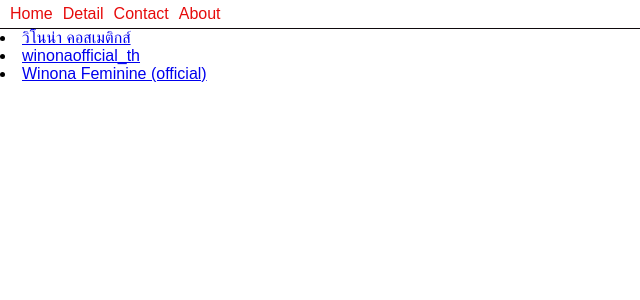
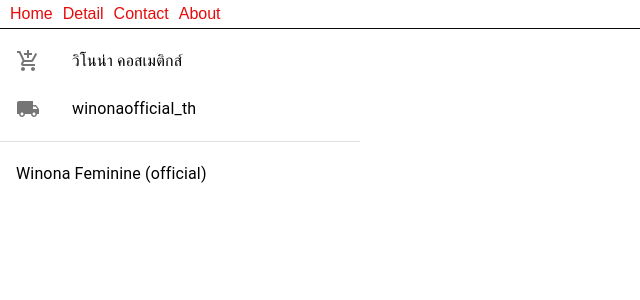
Before and after one commit to winonafeminine/react-dashboard, a React (Create React App) app: page /contact in a window 1280 px wide. Shown: the top 300 px of the page, without its empty margins (0-640 px from the left). Built offline with nearby package versions, Linux system fonts and the light colour scheme.

Commit message:
first use of mui

```diff
--- a/package.json
+++ b/package.json
@@ -3,6 +3,9 @@
   "version": "0.1.0",
   "private": true,
   "dependencies": {
+    "@emotion/react": "^11.6.0",
+    "@emotion/styled": "^11.6.0",
+    "@mui/icons-material": "^5.2.0",
     "@mui/material": "^5.2.0",
     "@testing-library/jest-dom": "^5.15.1",
     "@testing-library/react": "^11.2.7",
--- a/src/components/contents/contact/Contact.js
+++ b/src/components/contents/contact/Contact.js
@@ -1,17 +1,47 @@
 import React from 'react'
+import Box from '@mui/material/Box';
+import List from '@mui/material/List';
+import ListItem from '@mui/material/ListItem';
+import ListItemButton from '@mui/material/ListItemButton';
+import ListItemIcon from '@mui/material/ListItemIcon';
+import ListItemText from '@mui/material/ListItemText';
+import Divider from '@mui/material/Divider';
+import AddShoppingCartIcon from '@mui/icons-material/AddShoppingCart';
+import LocalShippingIcon from '@mui/icons-material/LocalShipping';
 
-
-function Contact() {
-    return (
-        <div>
-           <ui>
-           <li><a href = "https://web.facebook.com/WinonaCosmetic/?_rdc=1&_rdr">วิโนน่า คอสเมติกส์</a></li>
-           <li> <a href = "https://www.instagram.com/winonaofficial_th/">winonaofficial_th</a></li>
-           <li> <a href = "https://www.winonafeminine.com/en">Winona Feminine (official) </a></li>
-           </ui>
-        </div>
-
-    )
+export default function Contact() {
+  return (
+    <Box sx={{ width: '100%', maxWidth: 360, bgcolor: 'background.paper' }}>
+      <nav aria-label="main mailbox folders">
+        <List>
+          <ListItem disablePadding>
+            <ListItemButton>
+            <ListItemIcon>
+                <AddShoppingCartIcon/>
+              </ListItemIcon>
+              <ListItemText primary="วิโนน่า คอสเมติกส์" />
+            </ListItemButton>
+          </ListItem>
+          <ListItem disablePadding>
+            <ListItemButton>
+              <ListItemIcon>
+                <LocalShippingIcon />
+              </ListItemIcon>
+              <ListItemText primary="winonaofficial_th" />
+            </ListItemButton>
+          </ListItem>
+        </List>
+      </nav>
+      <Divider />
+      <nav aria-label="secondary mailbox folders">
+        <List>
+          <ListItem disablePadding>
+            <ListItemButton>
+              <ListItemText primary="Winona Feminine (official) " />
+            </ListItemButton>
+          </ListItem>
+        </List>
+      </nav>
+    </Box>
+  );
 }
-
-export default Contact;
--- a/src/components/contents/home/Home.css
+++ b/src/components/contents/home/Home.css
@@ -33,10 +33,10 @@
 
 }
 .home input[type=text] {
-    border-radius: 29px;
+    /* border-radius: 29px;
     padding: 14px;
     margin-bottom: 30px;
     margin-top: 8px;
     width: 37rem;
-    font-size: 17px;
+    font-size: 17px; */
   }
--- a/src/components/contents/home/Home.js
+++ b/src/components/contents/home/Home.js
@@ -1,5 +1,7 @@
 import React from 'react';
 import './Home.css';
+import TextField from '@mui/material/TextField';
+import Button from '@mui/material/Button';
 
 function Home() {
     return (
@@ -7,12 +9,12 @@
             <div className="home-container">
                 <div>
                     <div className="search-container">
-                        <input type="text" placeholder="Search.." name="search" />
+                        <TextField variant="standard" type="text" placeholder="Search.." name="search" label="Search" fullWidth/>
 
                     </div>
                 <h1>Hello, <span></span></h1>
                 <h1>Welcome to Winina Feminine Websites.<span></span></h1>
-                <a href="#" type="button" className="sign-in">Sign in</a>
+                <Button variant="contained" type="button" className="sign-in">Sign in</Button>
                 </div>
             </div>
         </div>
```
Also changed, not shown: 1 other file (tests, documents, lock files or other folders).
